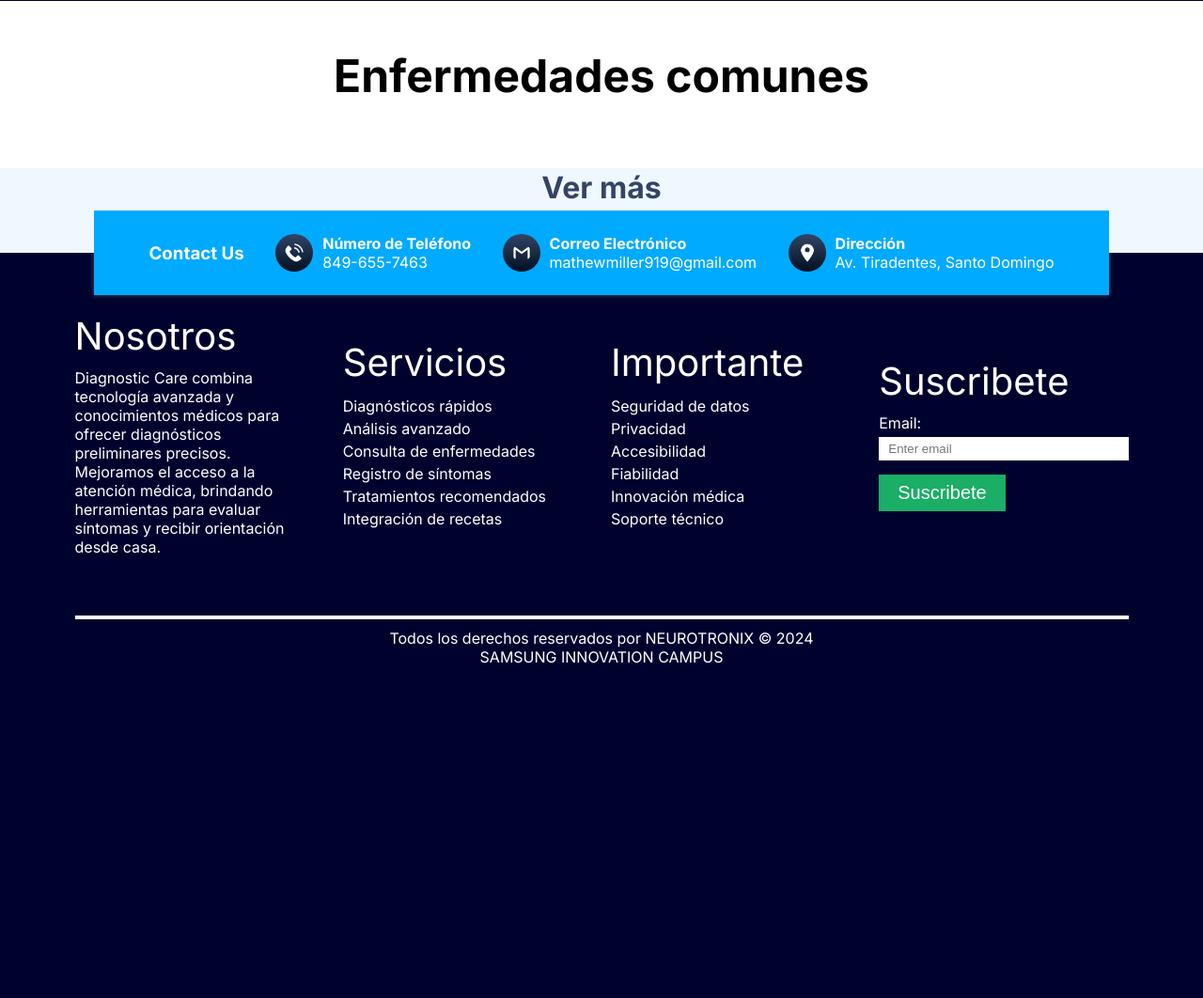
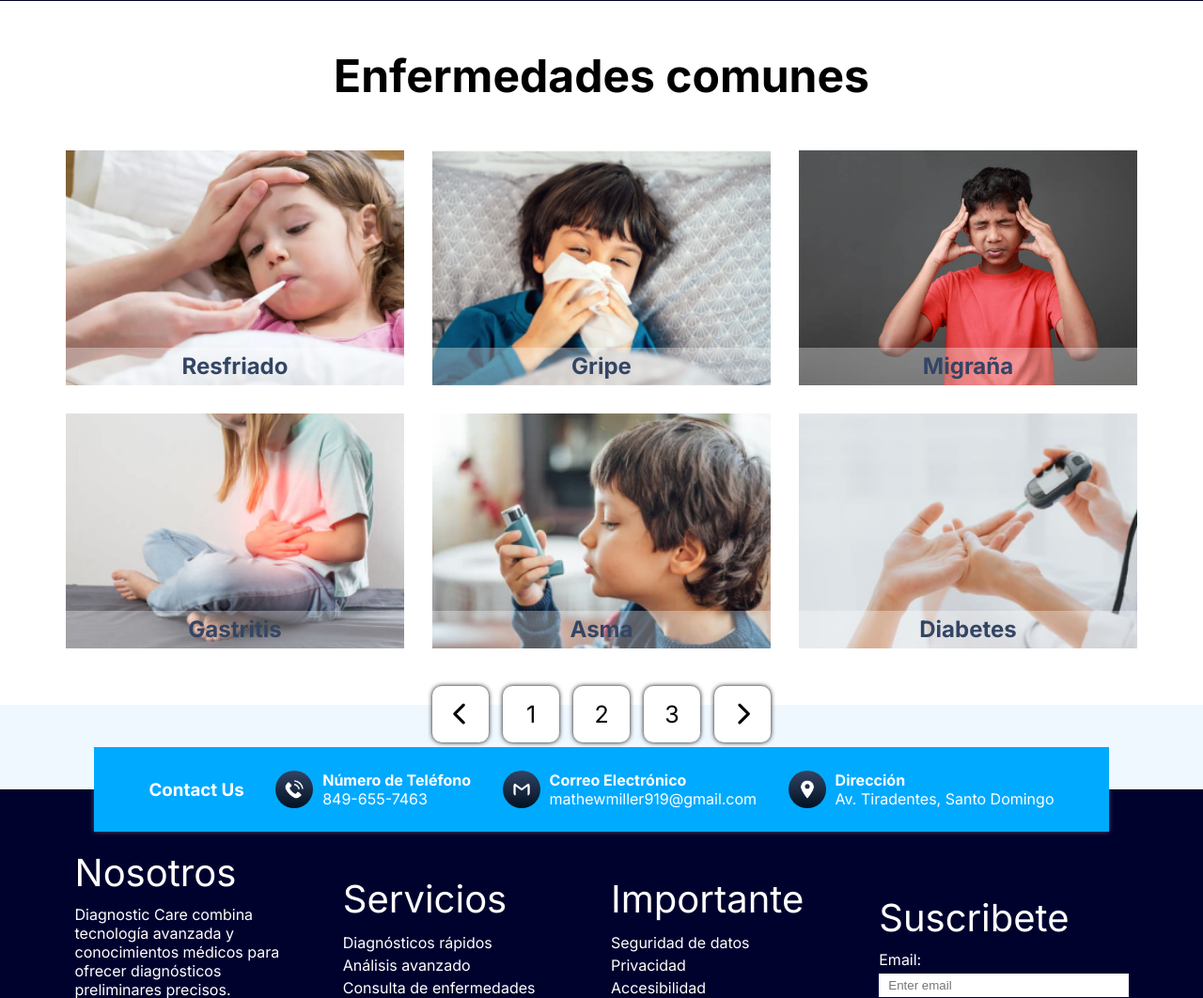
Before and after one commit to OAGgithub/SIC-Python, a Flask app: page / in a window 1280 px wide. Shown: the part 1701-2763 px from the top of the page at 94% size. Before the commit the page ends 2407 px from the top, so only its background shows below. Run offline with Flask 3, Linux system fonts and the light colour scheme; parts of the project's set-up code (start-up, migrations or seed data) failed here and were passed over; some libraries are stand-ins or nearby versions.

Commit message:
"modificando nuevamente imagenes y agregando enfermedades comunes"

```diff
--- a/Proyect/FRONT_/app/templates/Index.html
+++ b/Proyect/FRONT_/app/templates/Index.html
@@ -68,26 +68,79 @@
             <button class="button">Empieza ahora</button>
         </a>
     </section>
-    <!-- Sección de enfermedades comunes -->
+    <!-- seccion de enfermedades comunes -->
     <section id="section__enfermedades-comunes">
         <h2>Enfermedades comunes</h2>
         <div class="section__enfermedades-cards-content">
-            {% for enfermedad in enfermedades %}
             <div class="section__enfermedades-cards">
                 <div class="face front">
-                    <img src="{{ url_for('static', filename='imagenes/' ~ enfermedad.imagen) }}" alt="img-{{ enfermedad.nombre | lower }}">
-                    <h3>{{ enfermedad.nombre }}</h3>
+                    <img src="{{ url_for('static', filename='Imagenes/resfriado.png') }}" alt="img-resfriado">
+                    <h3>Resfriado</h3>
                 </div>
                 <div class="face back">
-                    <h3>{{ enfermedad.nombre }}</h3>
-                    <p>{{ enfermedad.descripcion }}</p>
-                    <a href="{{ url_for('analisis') }}"><button>Consultar</button></a>
+                    <h3>Resfriado</h3>
+                    <p>El resfriado es una infección viral común que afecta el tracto respiratorio superior, causando síntomas como congestión nasal, estornudos, dolor de garganta y tos leve. Aunque suele ser leve y autolimitado, puede causar molestias significativas durante varios días y es altamente contagioso entre personas.</p>
                 </div>
             </div>
-            {% endfor %}
+            <div class="section__enfermedades-cards">
+                <div class="face front">
+                    <img src="{{ url_for('static', filename='Imagenes/gripe.png') }}" alt="img-gripe">
+                    <h3>Gripe</h3>
+                </div>
+                <div class="face back">
+                    <h3>Gripe</h3>
+                    <p>La gripe es una enfermedad viral contagiosa que afecta las vías respiratorias superiores, causando síntomas como fiebre, dolor de cabeza, dolores musculares y fatiga extrema. Puede provocar complicaciones graves, especialmente en personas de riesgo como niños pequeños, adultos mayores o personas con enfermedades crónicas.</p>
+                </div>
+            </div>
+            <div class="section__enfermedades-cards">
+                <div class="face front">
+                    <img src="{{ url_for('static', filename='Imagenes\migrana.jpg') }}" alt="img-migrana">
+                    <h3>Migraña</h3>
+                </div>
+                <div class="face back">
+                    <h3>Migraña</h3>
+                    <p>La migraña es un tipo de dolor de cabeza intenso y pulsátil que puede estar acompañado de náuseas, vómitos, y sensibilidad extrema a la luz y al sonido. Suele afectar a un lado de la cabeza y puede durar horas o incluso días, afectando significativamente la calidad de vida de quienes la padecen.</p>
+                </div>
+            </div>
+            <div class="section__enfermedades-cards">
+                <div class="face front">
+                    <img src="{{ url_for('static', filename='Imagenes/gastritis.png') }}" alt="img-gastritis">
+                    <h3>Gastritis</h3>
+                </div>
+                <div class="face back">
+                    <h3>Gastritis</h3>
+                    <p>La gastritis es una inflamación del revestimiento del estómago, generalmente causada por infecciones bacterianas, uso excesivo de medicamentos como el ibuprofeno, estrés o consumo excesivo de alcohol. Los síntomas incluyen dolor abdominal, náuseas, vómitos y sensación de ardor en el estómago.</p>
+                </div>
+            </div>
+            <div class="section__enfermedades-cards">
+                <div class="face front">
+                    <img src="{{ url_for('static', filename='Imagenes/asma.png') }}" alt="img-asma">
+                    <h3>Asma</h3>
+                </div>
+                <div class="face back">
+                    <h3>Asma</h3>
+                    <p>El asma es una enfermedad crónica de las vías respiratorias que causa inflamación y estrechamiento, dificultando la respiración. Los síntomas incluyen sibilancias, opresión en el pecho, tos y dificultad para respirar, a menudo desencadenados por alergenos o factores ambientales.</p>
+                </div>
+            </div>
+            <div class="section__enfermedades-cards">
+                <div class="face front">
+                    <img src="{{ url_for('static', filename='Imagenes/diabetes.png') }}" alt="img-diabetes">
+                    <h3>Diabetes</h3>
+                </div>
+                <div class="face back">
+                    <h3>Diabetes</h3>
+                    <p>La diabetes es una enfermedad crónica caracterizada por niveles elevados de glucosa en la sangre debido a la incapacidad del cuerpo para producir o utilizar adecuadamente la insulina. Esto puede resultar en complicaciones graves a largo plazo, afectando diversos órganos y sistemas del cuerpo.</p>
+                </div>
+            </div>
         </div>
-        <a href="#"><span>Ver más</span></a>
-    </section>
+        <div class="section__pagination">
+            <span><i class="fa-solid fa-chevron-left"></i></span>
+            <span>1</span>
+            <span>2</span>
+            <span>3</span>
+            <span><i class="fa-solid fa-chevron-right"></i></span>
+        </div>
+        </section>
 
     <!-- Sección de contacto -->
     <section id="section-contacto">
--- a/Proyect/FRONT_/app/templates/Informacion.html
+++ b/Proyect/FRONT_/app/templates/Informacion.html
@@ -85,7 +85,7 @@
             </div>
             <div class="section__enfermedades-cards">
                 <div class="face front">
-                    <img src="{{ url_for('static', filename='Imagenes/gastritis.png') }}" alt="img-migraña">
+                    <img src="{{ url_for('static', filename='Imagenes\migrana.jpg') }}" alt="img-migrana">
                     <h3>Migraña</h3>
                 </div>
                 <div class="face back">
```
Also changed, not shown: Proyect/FRONT_/app/templates/Catalogo.html (+5 -5 lines), Proyect/FRONT_/app/static/Imagenes/migrana.jpg (added), Proyect/FRONT_/app/static/Imagenes/migrana.png (deleted).
